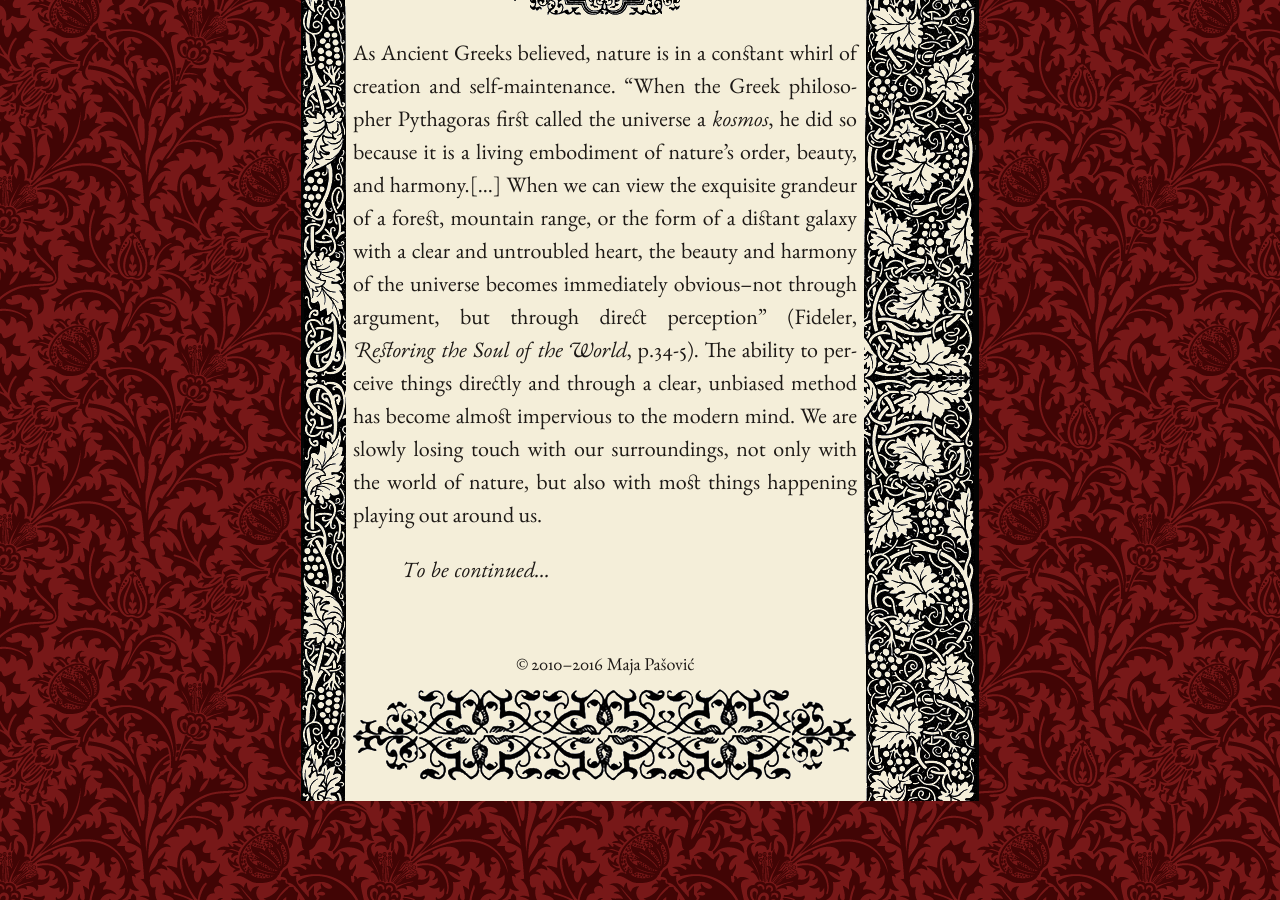
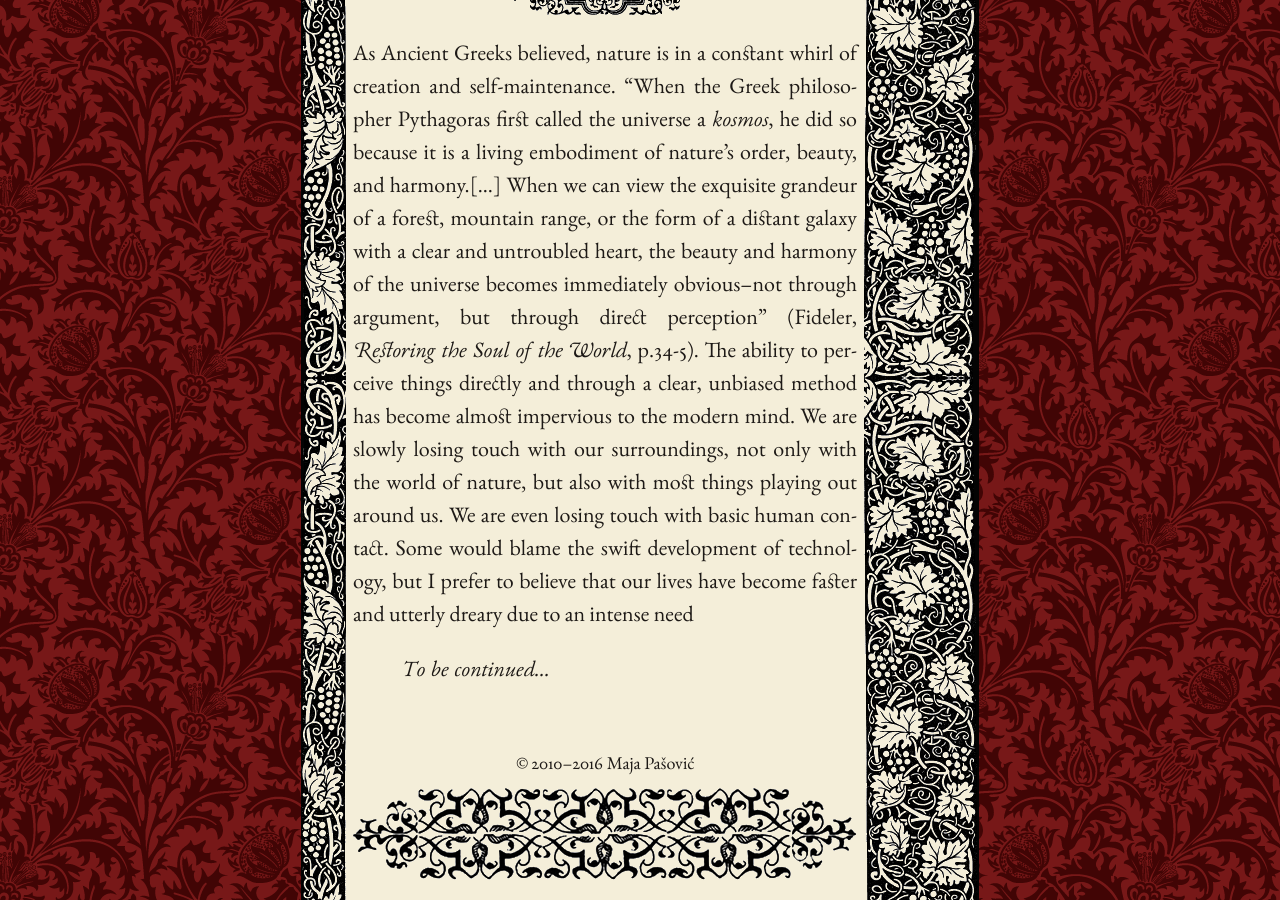
Before and after one commit to mpasovic/majapasovic.org, a Jekyll site: the page built from _posts/2016-07-06-a-lamenting-song-for-fireflies-progressive-destruction-of-the-environment-and-its-consequences.md, in a window 1280 px wide and 900 px high, scrolled down 3570 px. Built offline with Jekyll 4.4.1, drawn with Linux system fonts in a browser that asks for light colours; nearby versions of some CDN libraries.

Commit message:
Updated 2016-07-06-a-lamenting-song-for-fireflies-progressive-destruction-of-the-environment-and-its-consequences.md

```diff
--- a/_posts/2016-07-06-a-lamenting-song-for-fireflies-progressive-destruction-of-the-environment-and-its-consequences.md
+++ b/_posts/2016-07-06-a-lamenting-song-for-fireflies-progressive-destruction-of-the-environment-and-its-consequences.md
@@ -28,6 +28,6 @@
 Then, one day--after the childhood age has reached the end--reality hits us with its cruel truth: the summer nights that we used to know have changed substantially, and fireflies have started to gradually abandon the human race. Now, the night sky in the cities is not lit up by these luminous insects; instead, it is strewn with the reflection of colossal glowing glass boards, monstrous skyscrapers, and noisy traffic. Even the garlands of trees and flowers in the countryside and forests have been replaced with concrete, bricks and cement mortar; the waterways are being resized and transformed into areas fit for cargo vessels (as scientists have observed, many species of fireflies like to reside close to water); light pollution is on the rise, due to overpopulated cities and increased traffic; and finally, pesticides have become the staple ingredient of grass, food, and air. All of these factors have largely contributed to a decline in the number of firefly species worldwide. Summer nights have darkened from tufts blue to rust and slategray.
 
 *****
-As Ancient Greeks believed, nature is in a constant whirl of creation and self-maintenance. "When the Greek philosopher Pythagoras first called the universe a *kosmos*, he did so because it is a living embodiment of nature's order, beauty, and harmony.[...] When we can view the exquisite grandeur of a forest, mountain range, or the form of a distant galaxy with a clear and untroubled heart, the beauty and harmony of the universe becomes immediately obvious--not through argument, but through direct perception" (Fideler, *Restoring the Soul of the World*, p.34-5). The ability to perceive things directly and through a clear, unbiased method has become almost impervious to the modern mind. We are slowly losing touch with our surroundings, not only with the world of nature, but also with most things happening playing out around us.
+As Ancient Greeks believed, nature is in a constant whirl of creation and self-maintenance. "When the Greek philosopher Pythagoras first called the universe a *kosmos*, he did so because it is a living embodiment of nature's order, beauty, and harmony.[...] When we can view the exquisite grandeur of a forest, mountain range, or the form of a distant galaxy with a clear and untroubled heart, the beauty and harmony of the universe becomes immediately obvious--not through argument, but through direct perception" (Fideler, *Restoring the Soul of the World*, p.34-5). The ability to perceive things directly and through a clear, unbiased method has become almost impervious to the modern mind. We are slowly losing touch with our surroundings, not only with the world of nature, but also with most things playing out around us. We are even losing touch with basic human contact. Some would blame the swift development of technology, but I prefer to believe that our lives have become faster and utterly dreary due to an intense need
 
 *To be continued...*
```
